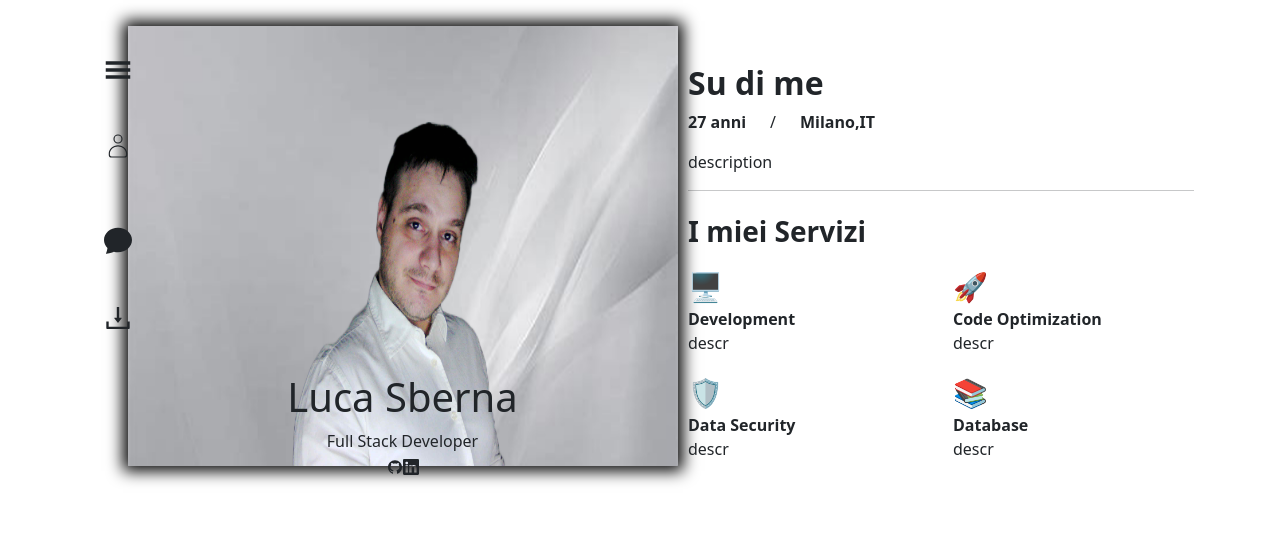
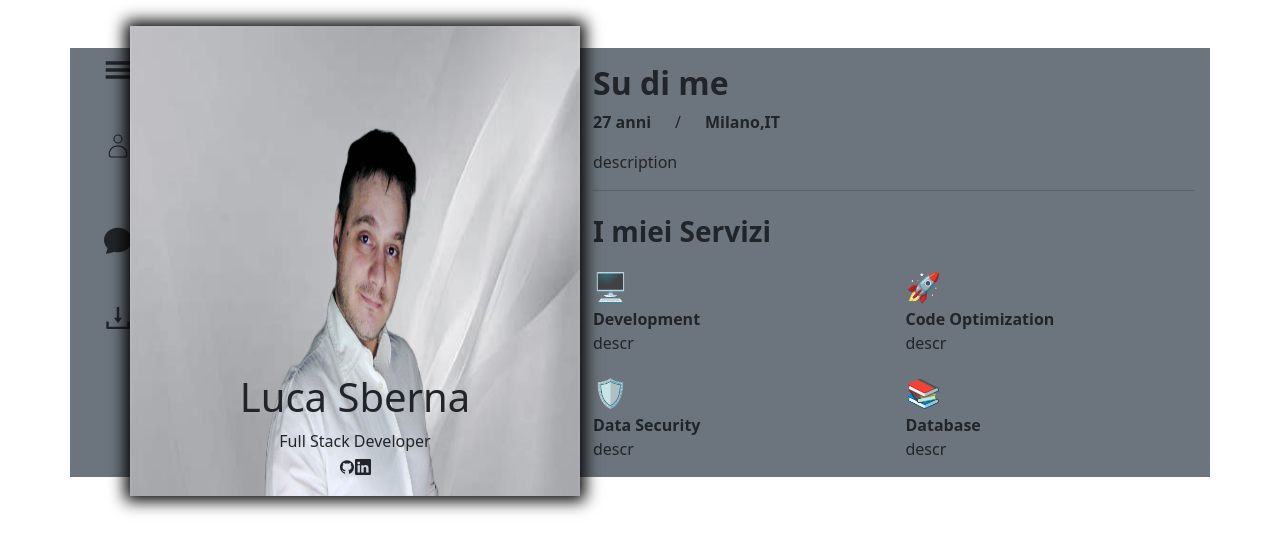
Before and after one commit to Luca-Sberna/PORTFOLIO, a React (Create React App) app in the folder portfolio/: page / in a window 1280 px wide. Shown: the top 552 px of the page. Built offline with nearby package versions, Linux system fonts and the light colour scheme; some icons are missing.

Commit message:
adjust level of template

```diff
--- a/portfolio/src/App.scss
+++ b/portfolio/src/App.scss
@@ -1,6 +1,6 @@
 .foto {
-  width: 550px;
-  height: 440px;
+  width: 450px;
+  height: 470px;
   background-size: cover;
   z-index: -1;
   top: -1.4rem;
@@ -9,3 +9,6 @@
 .social {
   z-index: 20;
 }
+.template-secondary {
+  z-index: -2;
+}
--- a/portfolio/src/components/Home.jsx
+++ b/portfolio/src/components/Home.jsx
@@ -9,10 +9,10 @@ const Home = () => {
   return (
     <Container className=" position-relative">
       <Row>
-        <Col xs={"1"}>
+        <Col xs={"1"} className="template-secondary bg-secondary">
           <Sidebar />
         </Col>
-        <Col xs={"5"} className=" justify-content-center d-flex ">
+        <Col xs={"4"} className=" justify-content-center d-flex ">
           <img fluid src={foto} alt={foto} className="foto position-absolute" />
           <div className="social position-absolute bottom-0 text-center  ">
             <h1>Luca Sberna</h1>
@@ -23,7 +23,7 @@ const Home = () => {
             </div>
           </div>
         </Col>
-        <Col className="p-3 ps-5">
+        <Col className="p-3 ps-5 bg-secondary template-secondary">
           <h2 className="fw-bold">Su di me</h2>
           <div className="d-flex gap-4">
             <p className="fw-bold">27 anni</p>
```
